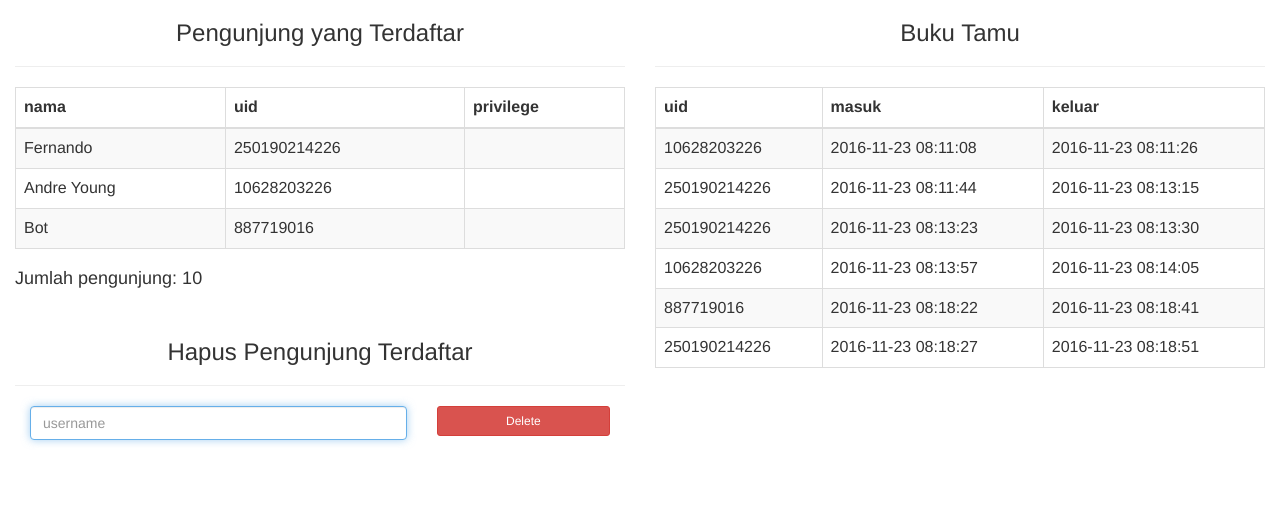
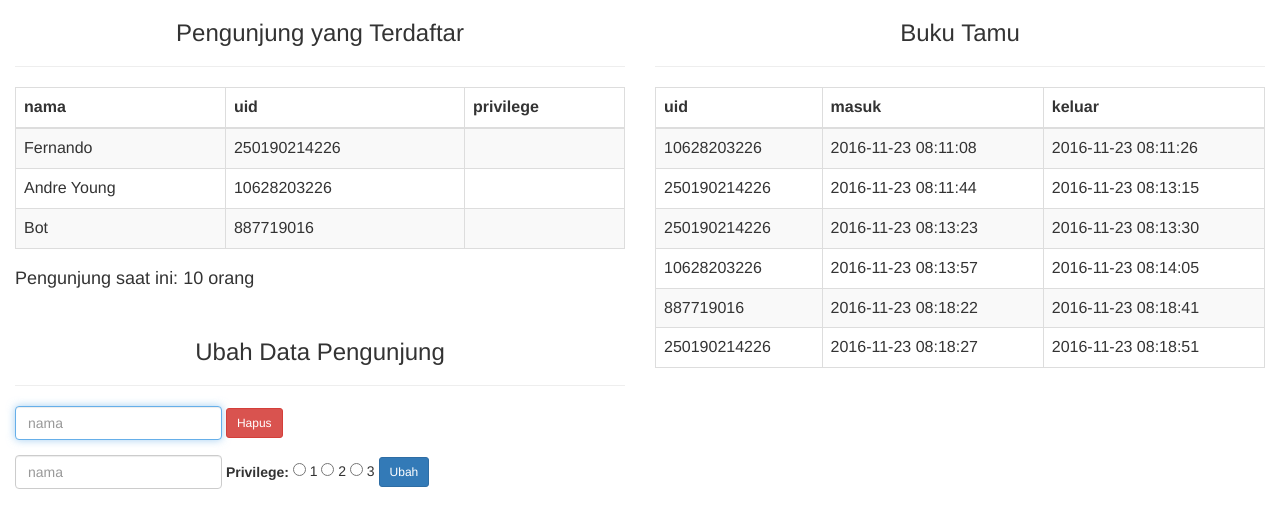
Before and after one commit to 100nandoo/Skripsi, a PHP site: page /pages/data.php in a window 1280 px wide. Shown: the top 528 px of the page. Run offline with PHP 8.4, Linux system fonts and the light colour scheme; data comes from the database, SQL or seed files in the repository; tables that the repository leaves empty or names only in its code hold one stand-in row (values such as "Sample post"); data that the repository does not hold is empty.

Commit message:
tambah ubah privilege pada halaman data.php

```diff
--- a/pages/data.php
+++ b/pages/data.php
@@ -45,16 +45,22 @@ $(document).ready(function() {
 
 
     <?php $row = mysqli_fetch_array($jumlah_pengunjung) ?>
-    <h4>Jumlah pengunjung: <?php echo $row['jumlah'] ?></h4>
+    <h4>Pengunjung saat ini: <?php echo $row['jumlah'] ?> orang</h4>
     <br>
-    <form action="delVisitor.php" class="form-signin" method="post">
-      <h3 class="form-signin-heading text-center">Hapus Pengunjung Terdaftar</h3><hr>
-      <div class="col-sm-8">
-        <input type="text" name="nama" id="nama" class="form-control form-group" placeholder="username" required autofocus>
-      </div>
-      <div class="col-sm-4">
-        <button class="btn btn-lg btn-danger btn-block btn-sm" type="submit">Delete</button>
-      </div>
+    <div>
+      <h3 class="text-center">Ubah Data Pengunjung</h3><hr>
+      <form action="delVisitor.php" class="form-inline form-group" method="post">
+          <input type="text" name="nama" class="form-control" id="nama" placeholder="nama" required autofocus>
+          <button class="btn btn-lg btn-danger btn-sm" type="submit">Hapus</button>
+      </form>
+    </div>
+    <form action="ubahPriv.php" class="form-inline form-group" method="post">
+        <input type="text" name="nama" id="nama" class="form-control" placeholder="nama" required autofocus>
+        <strong class="text-center control-label">Privilege:</strong>
+        <input type="radio" name="priv" value="1"> 1
+        <input type="radio" name="priv" value="2"> 2
+        <input type="radio" name="priv" value="3"> 3
+        <button class="btn btn-lg btn-primary btn-sm" type="submit">Ubah</button>
     </form>
   </div>
   <!-- Kolom Kanan -->
```
Also changed, not shown: pages/addVisitorForm.php (+4 -4 lines), pages/ubahPriv.php (added, +24 -0 lines).
